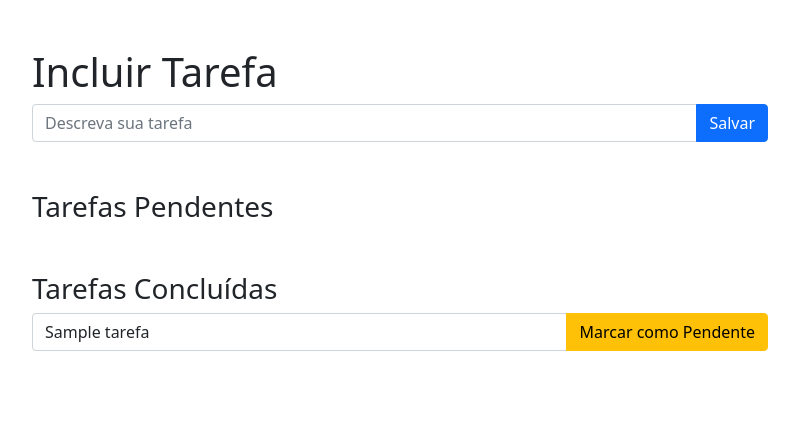
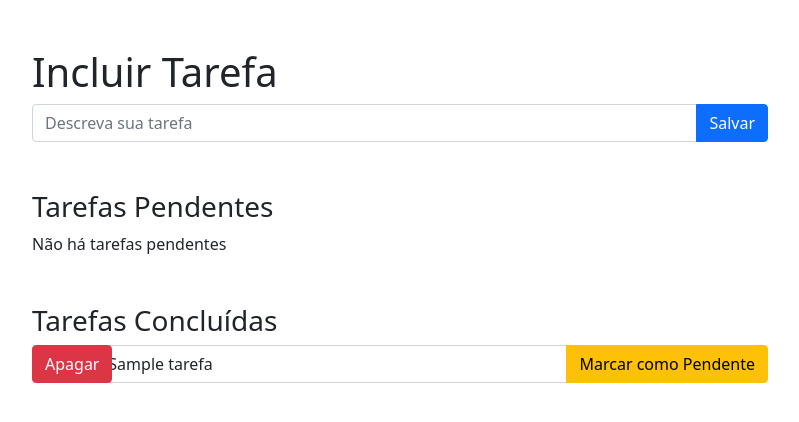
Before and after one commit to ch-soares/django-todolist, a Django app: page /tarefas/ in a window 1280 px wide. Shown: the top 422 px of the page, without its empty margins (240-1039 px from the left). Run offline with Django 4.2, Linux system fonts and the light colour scheme; tables that the repository leaves empty hold one stand-in row (values such as "Sample post").

Commit message:
Implementa funcionalidade de deletar tarefa

```diff
--- a/todolist/tarefas/templates/tarefas/home.html
+++ b/todolist/tarefas/templates/tarefas/home.html
@@ -1,47 +1,70 @@
 <!DOCTYPE html>
-<html lang="en">
+<html lang="pt-br">
 <head>
     <meta charset="UTF-8">
-    <title>Title</title>
+    <title>TodoList</title>
     <link href="https://cdn.jsdelivr.net/npm/bootstrap@5.0.2/dist/css/bootstrap.min.css" rel="stylesheet" integrity="sha384-EVSTQN3/azprG1Anm3QDgpJLIm9Nao0Yz1ztcQTwFspd3yD65VohhpuuCOmLASjC" crossorigin="anonymous">
 </head>
 <body>
     <div class="container">
         <div class="row">
             <div class="col-md-8 offset-md-2">
+<!--            Rotina para incluir tarefa-->
                 <h1 class="mt-5">Incluir Tarefa</h1>
                 <form action="{% url 'tarefas:home' %}" method="post">
                     {% csrf_token %}
                     <div class="input-group mb-3">
-                    <input name="nome" type="text" class="form-control" placeholder="Descreva sua tarefa" aria-label="Descreva sua tarefa" aria-describedby="button-addon2">
+                        <input name="nome" type="text" class="form-control" placeholder="Descreva sua tarefa"
+                               aria-label="Descreva sua tarefa" aria-describedby="button-addon2">
                         <button type="submit" class="btn btn-primary">Salvar</button>
                     </div>
                     <small class="text-danger">{{ form.nome.errors }}</small>
                 </form>
-            <!--            Lista todas as tarefas pendentes-->
+
+<!--            Rotina para listar tarefas pendentes-->
                 <h3 class="mt-5">Tarefas Pendentes</h3>
                 {% for tarefa in tarefas_pendentes %}
                 <form action="{% url 'tarefas:detalhe' tarefa_id=tarefa.id %}" method="post">
                     {% csrf_token %}
                     <div class="input-group mb-3">
-                    <input name="nome" type="text" class="form-control" placeholder="{{ tarefa.nome }}" required="required" aria-label="Descreva sua tarefa" value="{{ tarefa.nome }}">
+                        <input name="nome" type="text" class="form-control" placeholder="{{ tarefa.nome }}"
+                               required="required" aria-label="Descreva sua tarefa" value="{{ tarefa.nome }}">
                         <input type="hidden" value="checked" name="feita">
                         <button type="submit" class="btn btn-success">Marcar como Feita</button>
                     </div>
                 </form>
+                {% empty %}
+                <p>Não há tarefas pendentes</p>
                 {% endfor %}
 
+<!--            Rotina para apagar e listar tarefas concluídas-->
                 <h3 class="mt-5">Tarefas Concluídas</h3>
                 {% for tarefa in tarefas_feitas %}
+                <div class="row">
+                    <div class="col-1">
+<!--            Apagar tarefas concluídas-->
+                        <form action="{% url 'tarefas:apagar' tarefa_id=tarefa.id %}" method="post">
+                            {% csrf_token %}
+                            <div class="input-group mb-3">
+                                <button type="submit" class="btn btn-danger">Apagar</button>
+                            </div>
+                        </form>
+                    </div>
+                    <div class="col-11">
+<!--            Listar tarefas concluídas-->
                         <form action="{% url 'tarefas:detalhe' tarefa_id=tarefa.id %}" method="post">
                             {% csrf_token %}
                             <div class="input-group mb-3">
-                    <input name="nome" type="text" class="form-control" placeholder="{{ tarefa.nome }}" required="required" aria-label="Descreva sua tarefa" value="{{ tarefa.nome }}">
+                                <input name="nome" type="text" class="form-control" placeholder="{{ tarefa.nome }}"
+                                       required="required" aria-label="Descreva sua tarefa" value="{{ tarefa.nome }}">
                                 <button type="submit" class="btn btn-warning">Marcar como Pendente</button>
                             </div>
                         </form>
+                    </div>
+                </div>
+                {% empty %}
+                <p>Não há tarefas concluídas</p>
                 {% endfor %}
-
             </div>
         </div>
     </div>
--- a/todolist/tarefas/urls.py
+++ b/todolist/tarefas/urls.py
@@ -5,4 +5,5 @@ app_name = 'tarefas'
 urlpatterns = [
     path('', views.home, name='home'),
     path('<int:tarefa_id>', views.detalhe, name='detalhe'),
+    path('apagar/<int:tarefa_id>', views.apagar, name='apagar'),
 ]
--- a/todolist/tarefas/views.py
+++ b/todolist/tarefas/views.py
@@ -33,8 +33,15 @@ def home(request):
 
 
 def detalhe(request, tarefa_id):
-    tarefa = Tarefa.objects.get(id=tarefa_id)
-    form = TarefaForm(request.POST, instance=tarefa)
-    if form.is_valid():
-        form.save()
+    if request.method == 'POST':
+        tarefa = Tarefa.objects.get(id=tarefa_id)
+        form = TarefaForm(request.POST, instance=tarefa)
+        if form.is_valid():
+            form.save()
+        return HttpResponseRedirect(reverse('tarefas:home'))
+
+
+def apagar(request, tarefa_id):
+    if request.method == 'POST':
+        Tarefa.objects.filter(id=tarefa_id).delete()
     return HttpResponseRedirect(reverse('tarefas:home'))
```
Also changed, not shown: todolist/tarefas/tests/test_apagar_tarefa.py (added, +20 -0 lines), README.md. Lines whose indentation alone changed are shown as unchanged.
